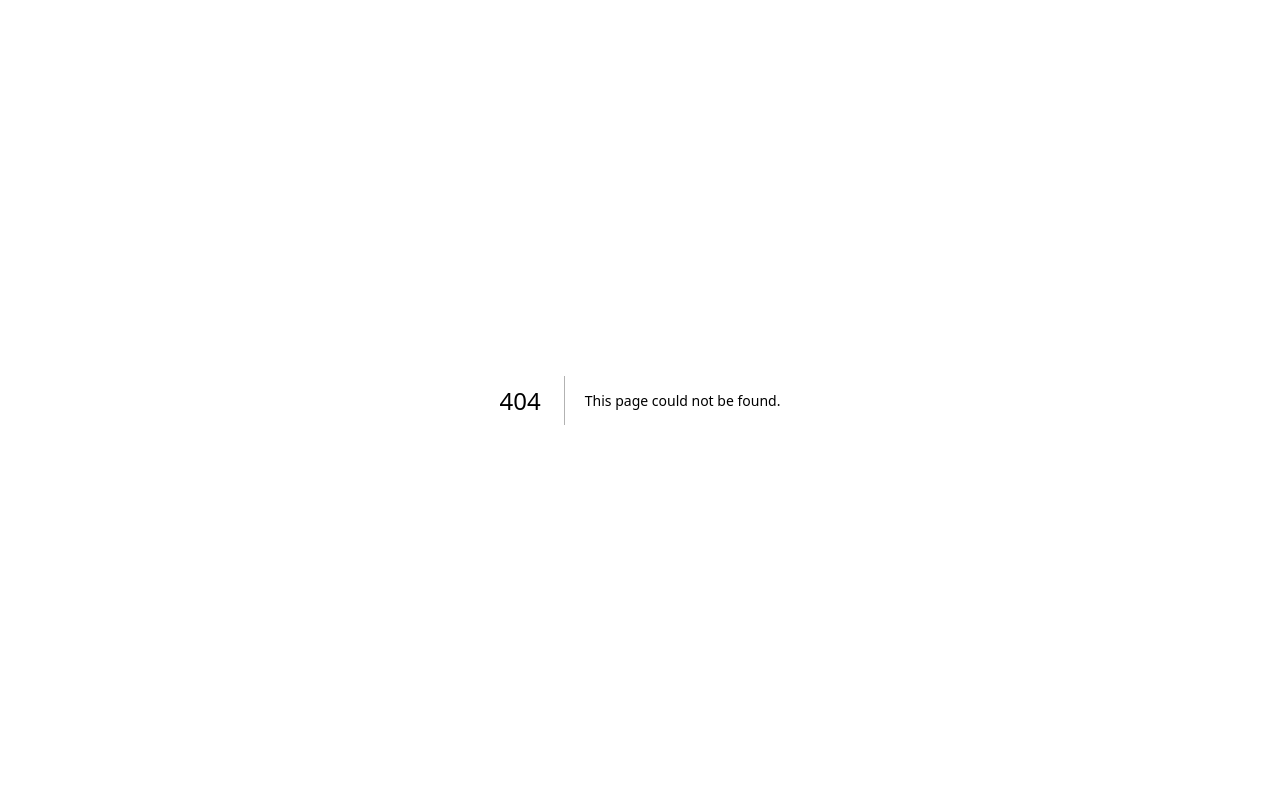
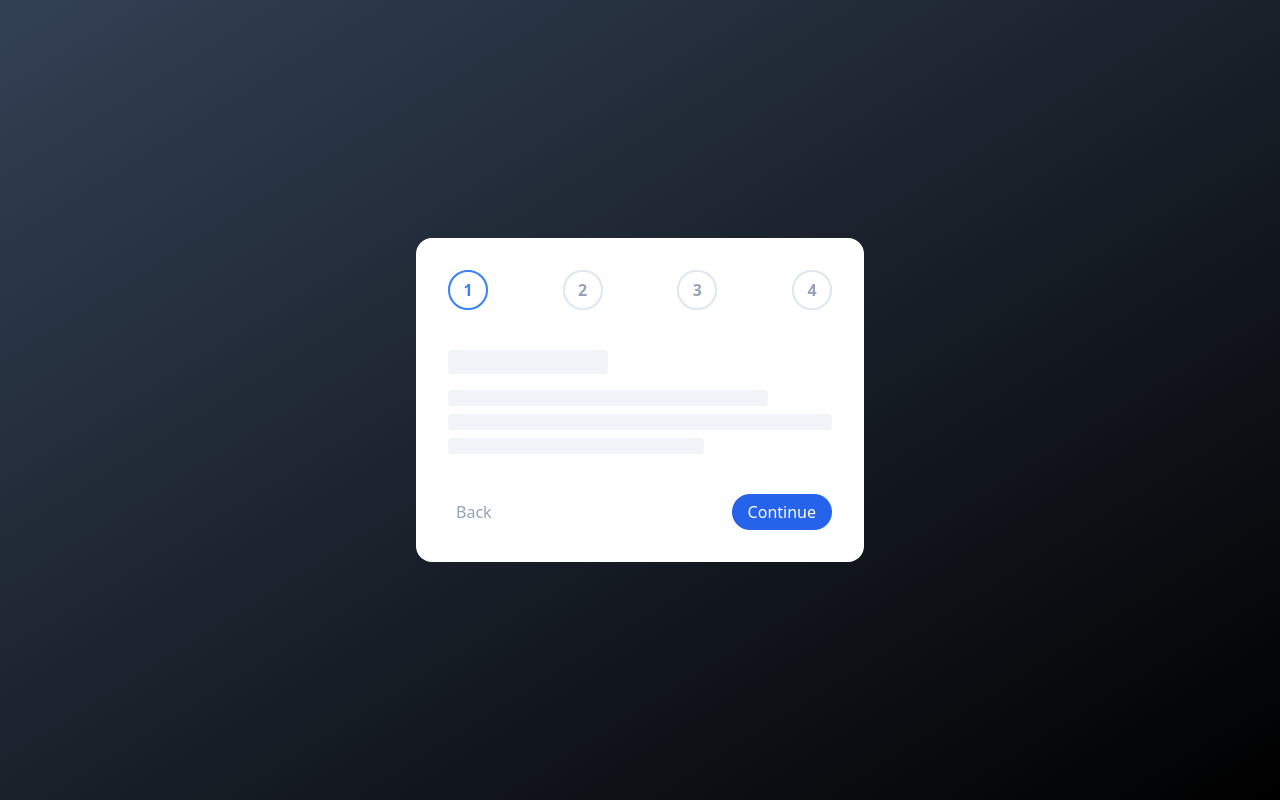
Before and after one commit to PhilaniNcube/buildui, a Next.js app: page /form in a window 1280 px wide. Before the commit this address had no page. Built offline with nearby package versions, Linux system fonts and the light colour scheme.

Commit message:
multistep form

```diff
--- /dev/null
+++ b/components/MultiStepForm.tsx
@@ -0,0 +1,47 @@
+import { useState } from "react";
+import Step from "./Step";
+
+const MultiStepForm = () => {
+
+let [step, setStep] = useState(1)
+
+  return (
+    <div className="flex min-h-screen items-center bg-gradient-to-br from-slate-700">
+      <div className="mx-auto w-full max-w-md rounded-2xl bg-white">
+        <div className="flex justify-between rounded p-8">
+          <Step step={1} currentStep={step} />
+          <Step step={2} currentStep={step} />
+          <Step step={3} currentStep={step} />
+          <Step step={4} currentStep={step} />
+        </div>
+        <div className="px-8 pb-8">
+          <div>
+            <div className="mt-2 h-6 w-40 rounded bg-slate-100" />
+            <div className="mt-4 space-y-2">
+              <div className="h-4 w-5/6 rounded bg-slate-100"></div>
+              <div className="h-4 rounded bg-slate-100"></div>
+              <div className="h-4 w-4/6 rounded bg-slate-100"></div>
+            </div>
+            <div className="mt-10 flex justify-between">
+              <button
+                onClick={() => setStep(step < 2 ? step : step - 1)}
+                className="rounded px-2 py-1 text-slate-400 hover:text-slate-700 cursor-pointer"
+              >
+                Back
+              </button>
+              <button
+                className={`${
+                  step > 4 ? "pointer-events-none opacity-50" : ""
+                } rounded-full px-4 font-medium py-1.5 text-white text-center bg-blue-600 hover:bg-blue-500 cursor-pointer`}
+                onClick={() => setStep(step > 4 ? step : step + 1)}
+              >
+                Continue
+              </button>
+            </div>
+          </div>
+        </div>
+      </div>
+    </div>
+  );
+};
+export default MultiStepForm;
--- /dev/null
+++ b/components/Step.tsx
@@ -0,0 +1,84 @@
+
+import {motion} from "framer-motion"
+
+const Step = ({step, currentStep}:{step:number, currentStep:number}) => {
+
+  let status =  currentStep === step ? "active" : currentStep < step ? "inactive" : "complete";
+
+  return (
+    <motion.div animate={status} className="relative isolate">
+      <motion.div
+
+      variants={{
+        active: {
+          scale: 1,
+          transition: {
+            delay: 0,
+            duration: 0.3
+          }
+        },
+        complete: {
+          scale: 1.35,
+
+        }
+      }}
+      transition={{duration: 0.5, delay:0.25, type: "tween", ease: "circOut"}}
+      className="absolute inset-0 bg-blue-200 rounded-full"></motion.div>
+      <motion.div
+        initial={false}
+
+        variants={{
+          inactive: {
+            backgroundColor: "var(--white)",
+            borderColor: "var(--slate-200)",
+            color: "var(--slate-400)",
+          },
+          active: {
+            backgroundColor: "var(--white)",
+            borderColor: "var(--blue-500)",
+            color: "var(--blue-500)",
+          },
+          complete: {
+            backgroundColor: "var(--blue-500)",
+            borderColor: "var(--slate-200)",
+            color: "var(--slate-400)",
+          },
+        }}
+        transition={{
+          duration: 0.3,
+        }}
+        className={`flex h-10 w-10 relative items-center justify-center rounded-full border-2 font-semibold`}
+      >
+        <div className="flex items-center justify-center">
+          {status === "complete" ? (
+            <CheckIcon className="h-6 w-6 text-white" />
+          ) : (
+            <span>{step}</span>
+          )}
+        </div>
+      </motion.div>
+    </motion.div>
+  );
+};
+export default Step;
+
+function CheckIcon(props:any) {
+  return (
+    <svg
+      {...props}
+      fill="none"
+      viewBox="0 0 24 24"
+      stroke="currentColor"
+      strokeWidth={3}
+    >
+      <motion.path
+      initial={{pathLength: 0}}
+      animate={{pathLength: 1}}
+      transition={{delay: 0.2, type: 'tween' , ease: 'easeOut', duration: 0.3}}
+        strokeLinecap="round"
+        strokeLinejoin="round"
+        d="M5 13l4 4L19 7"
+      />
+    </svg>
+  );
+}
--- /dev/null
+++ b/pages/form.tsx
@@ -0,0 +1,12 @@
+import Head from "next/head";
+import MultiStepForm from "../components/MultiStepForm";
+
+const form = () => {
+  return <>
+  <Head>
+    <title>Multi Step Form</title>
+  </Head>
+  <MultiStepForm/>
+  </>;
+};
+export default form;
--- a/styles/globals.css
+++ b/styles/globals.css
@@ -1,3 +1,11 @@
+:root {
+--blue-500: #3b82f6;
+--white: #fff;
+--slate-200: rgb(226 232 240);
+--slate-400: rgb(148 163 184);
+}
+
+
 @tailwind base;
 @tailwind components;
 @tailwind utilities;
```
